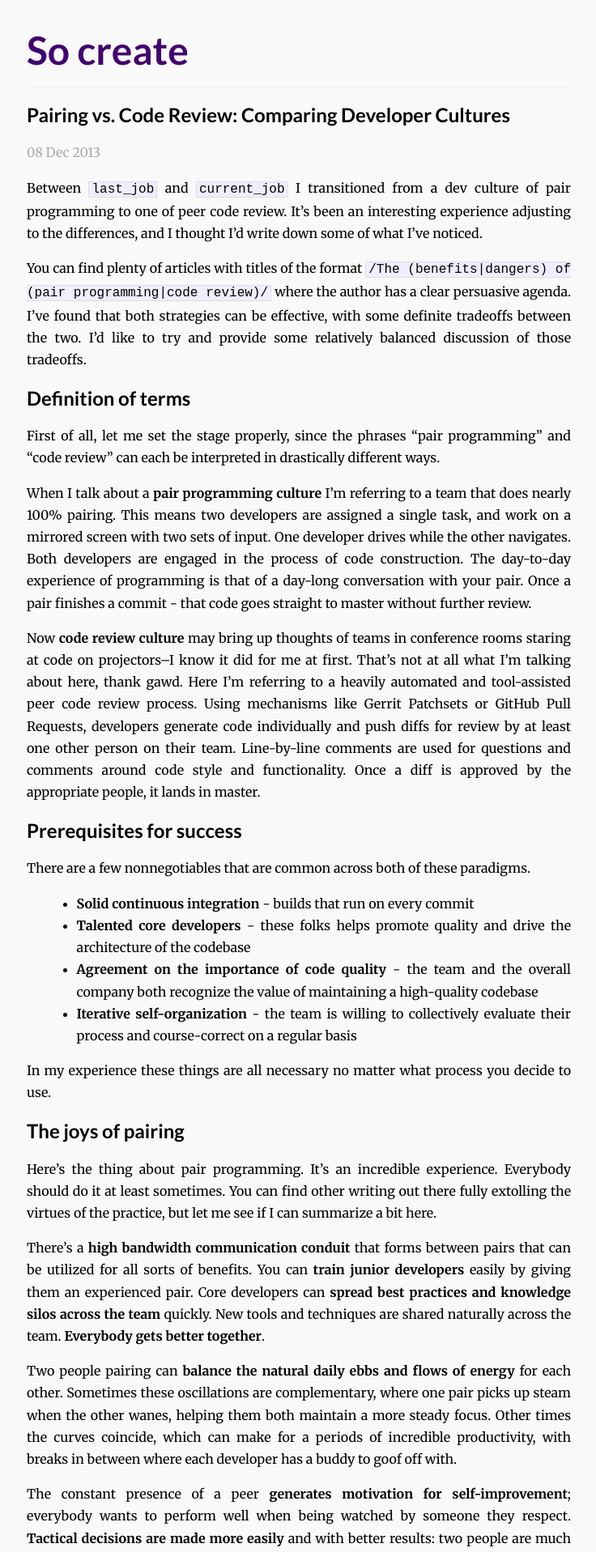
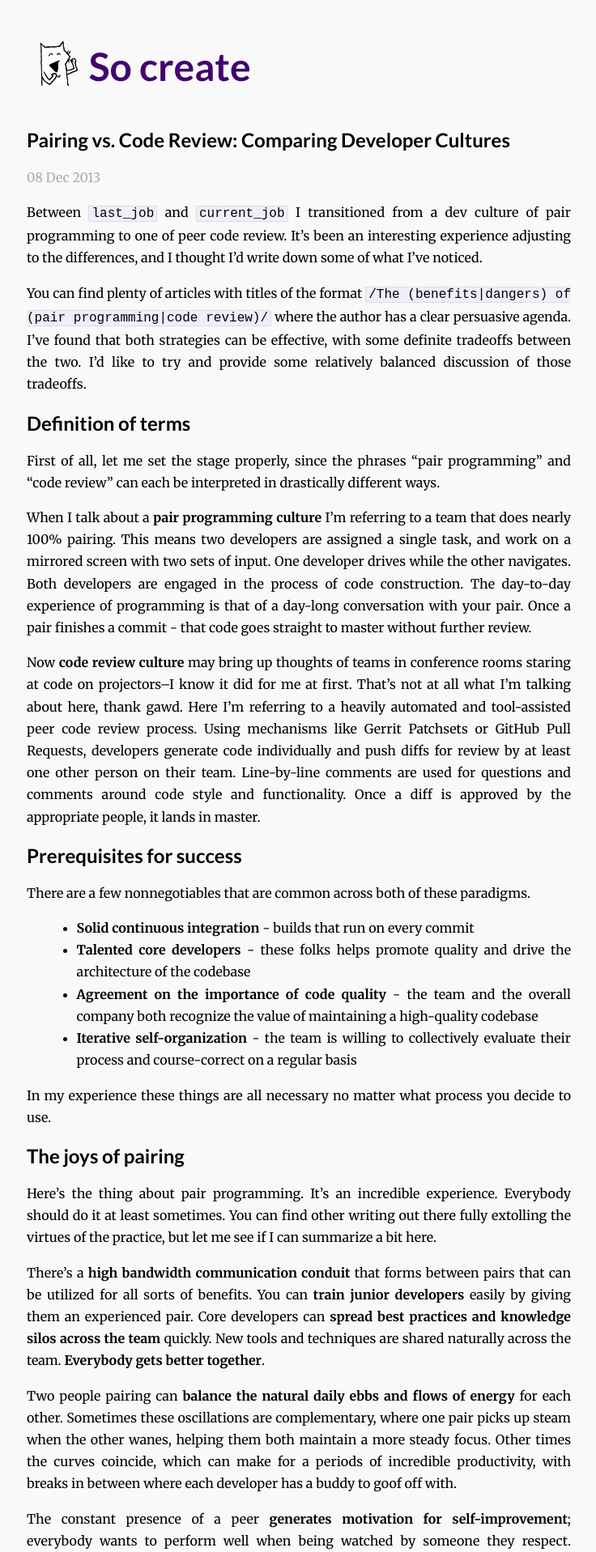
Before and after one commit to phinze/phinze.github.io, a Jekyll site: the page built from _posts/2013-12-08-pairing-vs-code-review.markdown, in a window 1280 px wide. Shown: the top 1917 px of the page at 81% size, without its empty margins (271-1007 px from the left). Built offline with Jekyll 4.4.1, drawn with Linux system fonts in a browser that asks for light colours; Markdown is read by kramdown in place of the engine named in the settings; some of the changed text lies outside the part shown.

Commit message:
better header; promise for future posts

```diff
--- a/_layouts/default.html
+++ b/_layouts/default.html
@@ -21,8 +21,9 @@
 
         <div class="site">
           <div class="header">
-            <h1 class="title"><a href="/">{{ site.name }}</a></h1>
+            <h1 class="title"><img src="/favicon.png" alt="chunky bacon"/><a href="/">{{ site.name }}</a></h1>
           </div>
+          <div class="clear"></div>
 
           {{ content }}
 
--- a/_posts/2013-12-08-pairing-vs-code-review.markdown
+++ b/_posts/2013-12-08-pairing-vs-code-review.markdown
@@ -108,3 +108,5 @@ Whereas pairing encourages conversation as the point of construction, code revie
 So I hope I've shown that there's plenty that's good and plenty that's not so good about both pair programming and code review as code quality practices. Ultimately it's most important to have a team that is pragmatic about their particular choice of practices, because that will allow them to be honest about what's not working. And once you admit the weaknesses in your approach, you can start taking action to improve.
 
 So if you don't have one already, __find a team that cares about code and about process__ and you can try to solve some of these problems together.
+
+(I plan to write more about strategies for mitigating some of the specific problems I raised above in future posts.)
--- a/css/main.css
+++ b/css/main.css
@@ -61,9 +61,19 @@ a:visited { color: #4c57d8; }
   border-bottom: solid #f0f0f0 1px;
 }
 
+.title img {
+  vertical-align: -20%;
+  height: 1.2em;
+  padding: 0 0.2em;
+}
+
 .header a {
   font-weight: bold;
   text-decoration: none;
+}
+
+.clear {
+  clear: both;
 }
 
 .title a {
```
